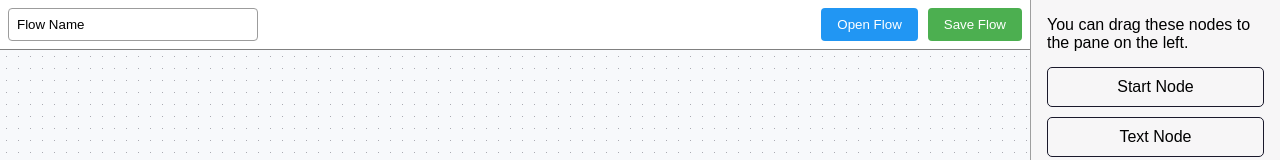
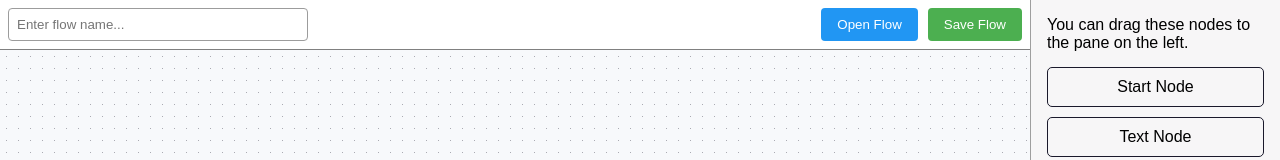
Before and after one commit to Devzio/Quizflow, a React (Vite) app: page / in a window 1280 px wide. Shown: the top 160 px of the page. Built offline with nearby package versions, Linux system fonts and the light colour scheme.

Commit message:
feat: toast notifications for success and errors. fixed error handling for incorrect json files

```diff
--- a/package.json
+++ b/package.json
@@ -15,6 +15,7 @@
     "nanoid": "^5.1.5",
     "react": "^19.0.0",
     "react-dom": "^19.0.0",
+    "react-toastify": "^11.0.5",
     "uuid": "^11.1.0"
   },
   "devDependencies": {
--- a/src/App.tsx
+++ b/src/App.tsx
@@ -1,11 +1,14 @@
 import { ReactFlowProvider } from '@xyflow/react';
 import { DnDProvider } from './components/DnDContext';
 import DnDFlow from './components/DnDFlow';
+import { ToastContainer } from 'react-toastify';
+import 'react-toastify/dist/ReactToastify.css';
 
 const App = () => (
   <ReactFlowProvider>
     <DnDProvider>
       <DnDFlow />
+      <ToastContainer position="bottom-right" autoClose={3000} />
     </DnDProvider>
   </ReactFlowProvider>
 );
--- a/src/components/DnDFlow.tsx
+++ b/src/components/DnDFlow.tsx
@@ -2,7 +2,7 @@ import { addEdge, Background, Connection, Controls, Edge, MiniMap, ReactFlow, us
 import ToolBar from './ToolBar';
 import { v4 as uuidv4 } from 'uuid';
 import '@xyflow/react/dist/style.css';
-import { useCallback, useRef, useState } from 'react';
+import { useCallback, useRef, useState, useEffect } from 'react';
 import { initialEdges, initialNodes } from '../constants';
 import { InputNode } from './node/InputNode';
 import { TextNode } from './node/TextNode';
@@ -52,11 +52,11 @@ const DnDFlow = () => {
   const [future, setFuture] = useState<{ nodes: CustomNode[]; edges: CustomEdge[] }[]>([]);
 
   // disable context menu on right click
-  // useEffect(() => {
-  //   const handleContextMenu = (e: MouseEvent) => e.preventDefault();
-  //   document.addEventListener('contextmenu', handleContextMenu);
-  //   return () => document.removeEventListener('contextmenu', handleContextMenu);
-  // }, []);
+  useEffect(() => {
+    const handleContextMenu = (e: MouseEvent) => e.preventDefault();
+    document.addEventListener('contextmenu', handleContextMenu);
+    return () => document.removeEventListener('contextmenu', handleContextMenu);
+  }, []);
 
   const [nodes, setNodes] = useNodesState<Node>(initialNodes);
   const [edges, setEdges] = useEdgesState<Edge>(initialEdges);
@@ -269,7 +269,12 @@ const DnDFlow = () => {
   return (
     <div className="dndflow">
       <div className='reactflow-layout'>
-        <ToolBar setNodes={setNodes} setEdges={setEdges} saveToJsonFile={saveToJsonFile} />
+        <ToolBar
+          setNodes={setNodes}
+          setEdges={setEdges}
+          saveToJsonFile={saveToJsonFile}
+          colorMode={colorMode}
+        />
         <div className="reactflow-wrapper" ref={reactFlowWrapper}>
           <ReactFlow
             colorMode={colorMode}
--- a/src/components/Sidebar.tsx
+++ b/src/components/Sidebar.tsx
@@ -10,7 +10,7 @@ export function Sidebar({ colorMode }: { colorMode: string }) {
     setType(nodeType);
   };
 
-  console.log(colorMode)
+  // console.log(colorMode)
 
   return (
     <div className={`sidebar ${colorMode === 'dark' ? 'dark' : ''}`}>
--- a/src/components/ToolBar.tsx
+++ b/src/components/ToolBar.tsx
@@ -1,17 +1,23 @@
 import React, { useRef, useState } from 'react';
-import { convertJson } from '../utils/import'; //
+import { convertJson } from '../utils/import';
 import { Node, Edge } from '@xyflow/react';
+import { toast } from 'react-toastify';
 
 interface ToolBarProps {
   setNodes: React.Dispatch<React.SetStateAction<Node[]>> | ((nodes: Node[]) => void);
   setEdges: React.Dispatch<React.SetStateAction<Edge[]>> | ((edges: Edge[]) => void);
-  saveToJsonFile?: (name: string) => void; // Modified to accept questionnaire name
-  questionnaireName?: string;
+  saveToJsonFile?: (name: string) => void;
+  colorMode?: 'light' | 'dark';
 }
 
-const ToolBar: React.FC<ToolBarProps> = ({ setNodes, setEdges, saveToJsonFile, questionnaireName: initialName }) => {
+const ToolBar: React.FC<ToolBarProps> = ({
+  setNodes,
+  setEdges,
+  saveToJsonFile,
+  colorMode = 'light'
+}) => {
   const fileInputRef = useRef<HTMLInputElement>(null);
-  const [questionnaireName, setQuestionnaireName] = useState<string>(initialName || "Flow Name");
+  const [questionnaireName, setQuestionnaireName] = useState<string>("");
 
   const handleFileUpload = (e: React.ChangeEvent<HTMLInputElement>) => {
     const file = e.target.files?.[0];
@@ -40,13 +46,21 @@ const ToolBar: React.FC<ToolBarProps> = ({ setNodes, setEdges, saveToJsonFile, q
 
         setNodes(converted.nodes);
         setEdges(converted.edges);
+        toast.success(`Flow ${questionnaireName}.json successfully opened`);
       } catch (err) {
-        alert("❌ JSON parsing error. ❌");
+        // Reset the questionnaire name input when there's an error
+        setQuestionnaireName("");
+        toast.error("Error opening flow");
         console.error(err);
       }
     };
 
     reader.readAsText(file);
+
+    // Reset the file input so the same file can be selected again
+    if (fileInputRef.current) {
+      fileInputRef.current.value = '';
+    }
   };
 
   const triggerFileInput = () => {
@@ -55,7 +69,7 @@ const ToolBar: React.FC<ToolBarProps> = ({ setNodes, setEdges, saveToJsonFile, q
 
   const buttonStyle = {
     padding: '0.5rem 1rem',
-    color: 'white',
+    color: colorMode === 'dark' ? '#f0f0f0' : 'white',
     border: 'none',
     borderRadius: '4px',
     cursor: 'pointer',
@@ -63,28 +77,48 @@ const ToolBar: React.FC<ToolBarProps> = ({ setNodes, setEdges, saveToJsonFile, q
 
   const inputStyle = {
     padding: '0.5rem',
-    border: '1px solid #9c9c9c',
+    border: colorMode === 'dark' ? '1px solid #666' : '1px solid #9c9c9c',
     borderRadius: '4px',
     flexGrow: 1,
     marginRight: 'auto',
-    maxWidth: '250px',
+    maxWidth: '300px',
+    backgroundColor: colorMode === 'dark' ? '#333' : '#fff',
+    color: colorMode === 'dark' ? '#f0f0f0' : 'inherit',
   };
 
   const handleSaveFlow = () => {
     if (saveToJsonFile) {
+      // Validate that the questionnaire name is not empty
+      if (!questionnaireName || questionnaireName.trim() === "") {
+        toast.error("Please set a flow name before saving");
+        return;
+      }
+
       // Pass the questionnaire name to the parent component
       saveToJsonFile(questionnaireName);
+      toast.success(`Flow saved as ${questionnaireName}.json`);
     }
   };
 
   return (
-    <div style={{ padding: '0.5rem', display: 'flex', gap: '10px', borderBottomColor: 'grey', borderBottomWidth: '1px', borderBottomStyle: 'solid' }}>
+    <div
+      className={`toolbar ${colorMode === 'dark' ? 'dark' : ''}`}
+      style={{
+        padding: '0.5rem',
+        display: 'flex',
+        gap: '10px',
+        borderBottomColor: colorMode === 'dark' ? '#444' : 'grey',
+        borderBottomWidth: '1px',
+        borderBottomStyle: 'solid',
+        backgroundColor: colorMode === 'dark' ? '#222' : '#fff'
+      }}
+    >
       <input
         type="text"
-        placeholder="Flow name"
+        placeholder="Enter flow name..."
         value={questionnaireName}
         onChange={(e) => setQuestionnaireName(e.target.value)}
-        style={inputStyle}
+        style={inputStyle as React.CSSProperties}
       />
       <input
         ref={fileInputRef}
@@ -97,8 +131,8 @@ const ToolBar: React.FC<ToolBarProps> = ({ setNodes, setEdges, saveToJsonFile, q
         onClick={triggerFileInput}
         style={{
           ...buttonStyle,
-          backgroundColor: '#2196F3',
-        }}
+          backgroundColor: colorMode === 'dark' ? '#1976d2' : '#2196F3',
+        } as React.CSSProperties}
       >
         Open Flow
       </button>
@@ -108,8 +142,8 @@ const ToolBar: React.FC<ToolBarProps> = ({ setNodes, setEdges, saveToJsonFile, q
           onClick={handleSaveFlow}
           style={{
             ...buttonStyle,
-            backgroundColor: '#4CAF50',
-          }}
+            backgroundColor: colorMode === 'dark' ? '#388e3c' : '#4CAF50',
+          } as React.CSSProperties}
         >
           Save Flow
         </button>
--- a/src/components/edge/EdgeWithDeleteButton.tsx
+++ b/src/components/edge/EdgeWithDeleteButton.tsx
@@ -1,4 +1,4 @@
-import { Background, BaseEdge, EdgeProps, EdgeText, getBezierPath } from '@xyflow/react';
+import { BaseEdge, EdgeProps, EdgeText, getBezierPath } from '@xyflow/react';
 import { useReactFlow } from '@xyflow/react';
 import { Check, Trash2 } from 'lucide-react';
 import { useEffect, useState } from 'react';
```
Also changed, not shown: 1 other file (tests, documents, lock files or other folders).
